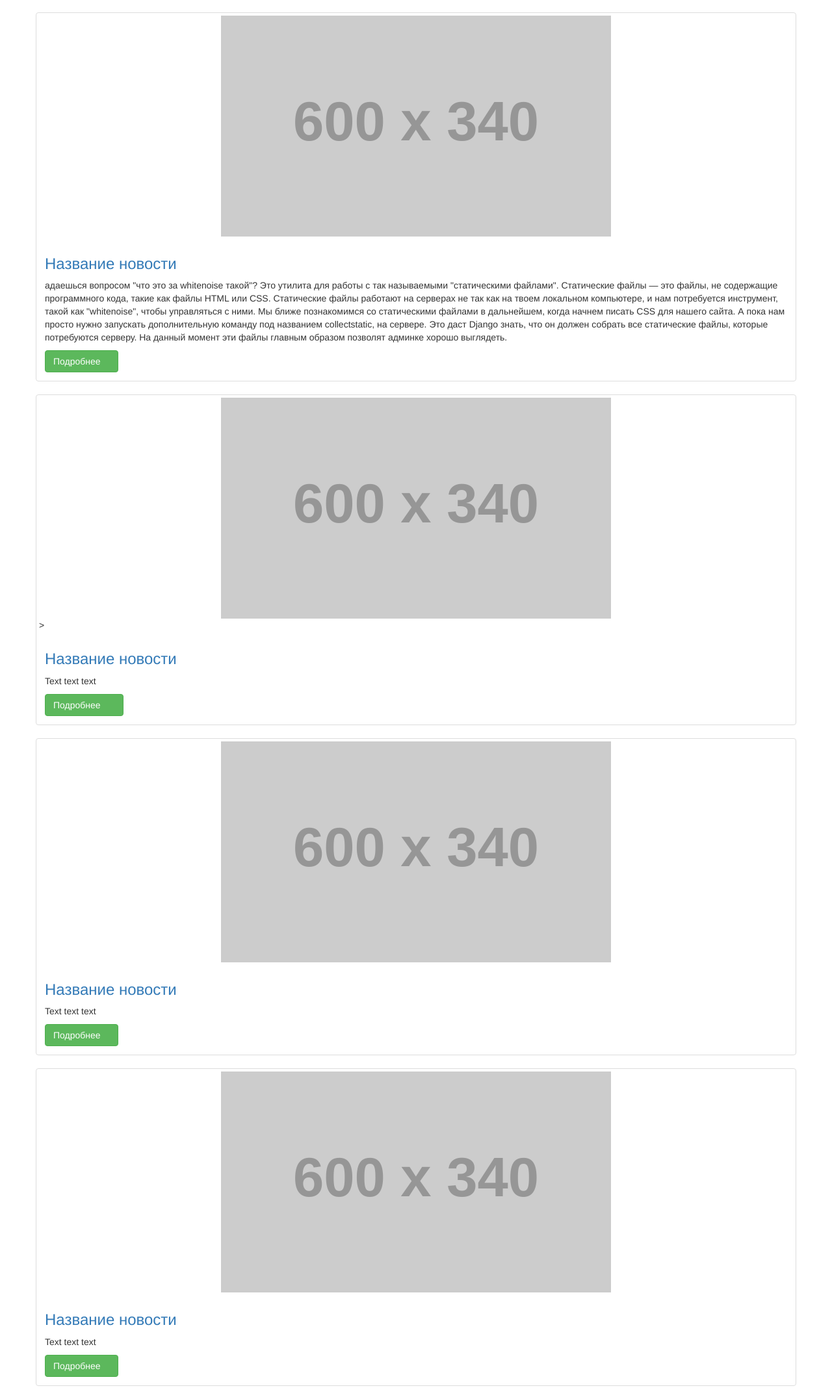
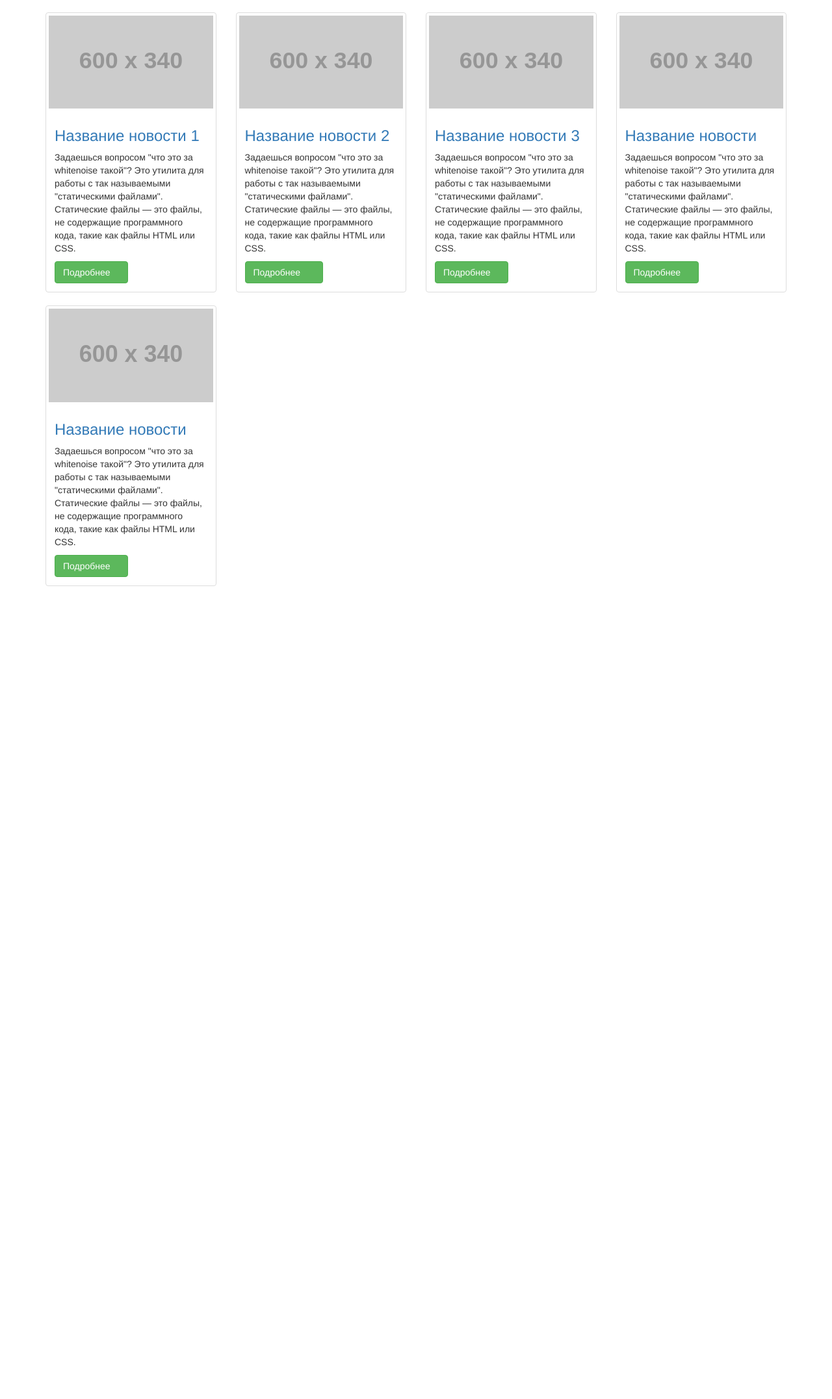
Before and after one commit to bldm95/myproject, a Django app: page / in a window 1280 px wide. Shown: the part 51-2204 px from the top of the page at 65% size. After the commit the page ends 953 px from the top, so only its background shows below. Run offline with Django 3.2, Linux system fonts and the light colour scheme; grey boxes labelled with a size stand in for pictures from a placeholder-image service; data that the repository does not hold is empty; some libraries are stand-ins or nearby versions; some web fonts are replaced.

Commit message:
News_list!

```diff
--- a/home/templates/home/home_list.html
+++ b/home/templates/home/home_list.html
@@ -1,6 +1,7 @@
 
 {% load static %}  <!--теперь мы можем в сеттинге менять статик и он поменяется везде. см документацию -->
 
+{% load staticfiles %}
 <!DOCTYPE html>
 <!-- saved from url=(0050)http://getbootstrap.com/examples/starter-template/ -->
 <html lang="ru"><head><meta http-equiv="Content-Type" content="text/html; charset=UTF-8">
@@ -64,32 +65,23 @@
 <br>
 
 
+
     <div class="container">
         <div class="row masonry" data-columns>
+
+            {% block content %}
+            {% endblock %}
+
+
+
             <div class="item">
                 <div class="thumbnail">
                     <img src="http://placehold.it/600x340" alt="" class="img-responsive">
                     <div class="caption">
-                        <h3><a href="#">Название новости</a></h3>
-                        <p>адаешься вопросом "что это за whitenoise такой"? Это утилита для работы с так называемыми "статическими файлами". Статические файлы — это файлы, не содержащие программного кода, такие как файлы HTML или CSS. Статические файлы работают на серверах не так как на твоем локальном компьютере, и нам потребуется инструмент, такой как "whitenoise", чтобы управляться с ними.
-
-Мы ближе познакомимся со статическими файлами в дальнейшем, когда начнем писать CSS для нашего сайта.
-
-А пока нам просто нужно запускать дополнительную команду под названием collectstatic, на сервере. Это даст Django знать, что он должен собрать все статические файлы, которые потребуются серверу. На данный момент эти файлы главным образом позволят админке хорошо выглядеть.</p>
+                        <h3><a href="#">Название новости 1</a></h3>
+                        <p>Задаешься вопросом "что это за whitenoise такой"? Это утилита для работы с так называемыми "статическими файлами". Статические файлы — это файлы, не содержащие программного кода, такие как файлы HTML или CSS.
+                        </p>
                         <a href="#" class="btn btn-success">Подробнее <i class="fa fa-arrow-right"></i></a>
-                    </div>
-                </div>
-            </div>
-
-            <div class="item">
-                <div class="thumbnail">
-                    <img src="http://placehold.it/600x340" alt="" class="img-responsive">>
-                    <div class="caption">
-                        <h3><a href="#">Название новости</a></h3>
-                        <p>Text text text</p>
-                        <a href="#" class="btn btn-success">Подробнее <i class="fa fa-futbol-o fa-spin fa-fw" aria-hidden="true"><span class="sr-only">Loading...</span>
-</i></i>
-<span class="sr-only">Loading...</span></a>
                     </div>
                 </div>
             </div>
@@ -98,8 +90,25 @@
                 <div class="thumbnail">
                     <img src="http://placehold.it/600x340" alt="" class="img-responsive">
                     <div class="caption">
-                        <h3><a href="#">Название новости</a></h3>
-                        <p>Text text text</p>
+                        <h3><a href="#">Название новости 2</a></h3>
+                        <p>Задаешься вопросом "что это за whitenoise такой"? Это утилита для работы с так называемыми "статическими файлами". Статические файлы — это файлы, не содержащие программного кода, такие как файлы HTML или CSS.
+                        </p>
+
+                        <a href="#" class="btn btn-success">Подробнее
+                            <i class="fa fa-futbol-o fa-spin fa-fw" aria-hidden="true">
+                                <span class="sr-only">Loading...</span></i></a>
+                    </div>
+                </div>
+            </div>
+
+            <div class="item">
+                <div class="thumbnail">
+                    <img src="http://placehold.it/600x340" alt="" class="img-responsive">
+                    <div class="caption">
+                        <h3><a href="#">Название новости 3 </a></h3>
+                        <p>Задаешься вопросом "что это за whitenoise такой"? Это утилита для работы с так называемыми "статическими файлами". Статические файлы — это файлы, не содержащие программного кода, такие как файлы HTML или CSS.
+                        </p>
+
                         <a href="#" class="btn btn-success">Подробнее <i class="fa fa-arrow-right"></i></a>
                     </div>
                 </div>
@@ -110,11 +119,27 @@
                     <img src="http://placehold.it/600x340" alt="" class="img-responsive">
                     <div class="caption">
                         <h3><a href="#">Название новости</a></h3>
-                        <p>Text text text</p>
+                        <p>Задаешься вопросом "что это за whitenoise такой"? Это утилита для работы с так называемыми "статическими файлами". Статические файлы — это файлы, не содержащие программного кода, такие как файлы HTML или CSS.
+                        </p>
+
                         <a href="#" class="btn btn-success">Подробнее <i class="fa fa-arrow-right"></i></a>
                     </div>
                 </div>
             </div>
+
+            <div class="item">
+                <div class="thumbnail">
+                    <img src="http://placehold.it/600x340" alt="" class="img-responsive">
+                    <div class="caption">
+                        <h3><a href="#">Название новости</a></h3>
+                        <p>Задаешься вопросом "что это за whitenoise такой"? Это утилита для работы с так называемыми "статическими файлами". Статические файлы — это файлы, не содержащие программного кода, такие как файлы HTML или CSS.
+                        </p>
+
+                        <a href="#" class="btn btn-success">Подробнее <i class="fa fa-arrow-right"></i></a>
+                    </div>
+                </div>
+            </div>
+
         </div>
     </div>
 
--- /dev/null
+++ b/home/templates/home/news_list.html
@@ -0,0 +1,20 @@
+{% extends 'home/home_list.html' %}
+
+    {% block content %}
+        {% for post_news in news %}
+
+            <div class="item">
+                <div class="thumbnail">
+                    <img src="http://placehold.it/600x340" alt="" class="img-responsive">
+                    <div class="caption">
+                        <h3><a href="#">{{ post_news.news_title }}</a></h3>
+                        <p>{{ post_news.news_text }}</p>
+                        <a href="#" class="btn btn-success">Подробнее <i class="fa fa-arrow-right"></i></a>
+                    </div>
+                </div>
+            </div>
+
+
+        {% endfor %}
+
+    {% endblock content %}
--- a/home/urls.py
+++ b/home/urls.py
@@ -2,5 +2,5 @@ from django.conf.urls import  url
 from . import views
 
 urlpatterns = [
-    url(r'^$', views.home_list, name='home_list'),
+    url(r'^$', views.news_list, name='news_list'),
 ]
--- a/home/views.py
+++ b/home/views.py
@@ -1,5 +1,14 @@
 from django.shortcuts import render
+from django.utils import timezone
+from .models import News
+from django.shortcuts import render, get_object_or_404
+
 
 # Create your views here.
 def home_list(request):
     return render(request, 'home/home_list.html', {})
+
+
+def news_list(request):
+    news = News.objects.filter(news_published_date__lte=timezone.now()).order_by('-news_published_date') #-обозначает что первые новости будут первыми
+    return render(request, 'home/news_list.html', {'news': news})
--- a/static/css/style.css
+++ b/static/css/style.css
@@ -5,20 +5,20 @@
      }
 }
 
-@media screen and (max-width: 768px) and (max-width: 991px){
+@media screen and (min-width: 768px) and (max-width: 991px){
      .masonry[data-columns]::before{
          content: '2 .col-xs-6' ;
      }
 }
 
-@media screen and (max-width: 992px) and (max-width: 1199px){
+@media screen and (min-width: 992px) and (max-width: 1199px){
      .masonry[data-columns]::before{
          content: '3 .col-xs-4' ;
      }
 }
 
-@media screen and (max-width: 1200px){
+@media screen and (min-width: 1200px){
      .masonry[data-columns]::before{
-         content: '3 .col-xs-4' ;
+         content: '4 .col-xs-3' ;
      }
 }
```
